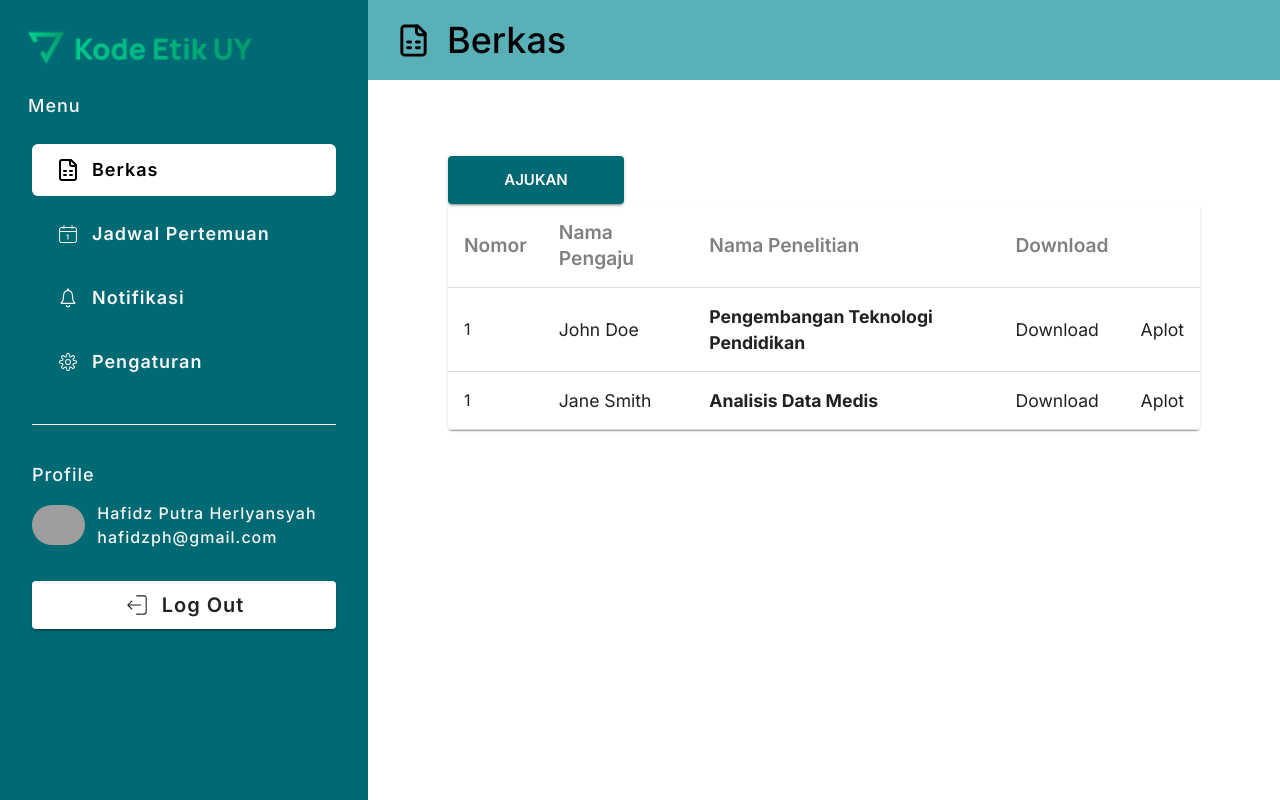
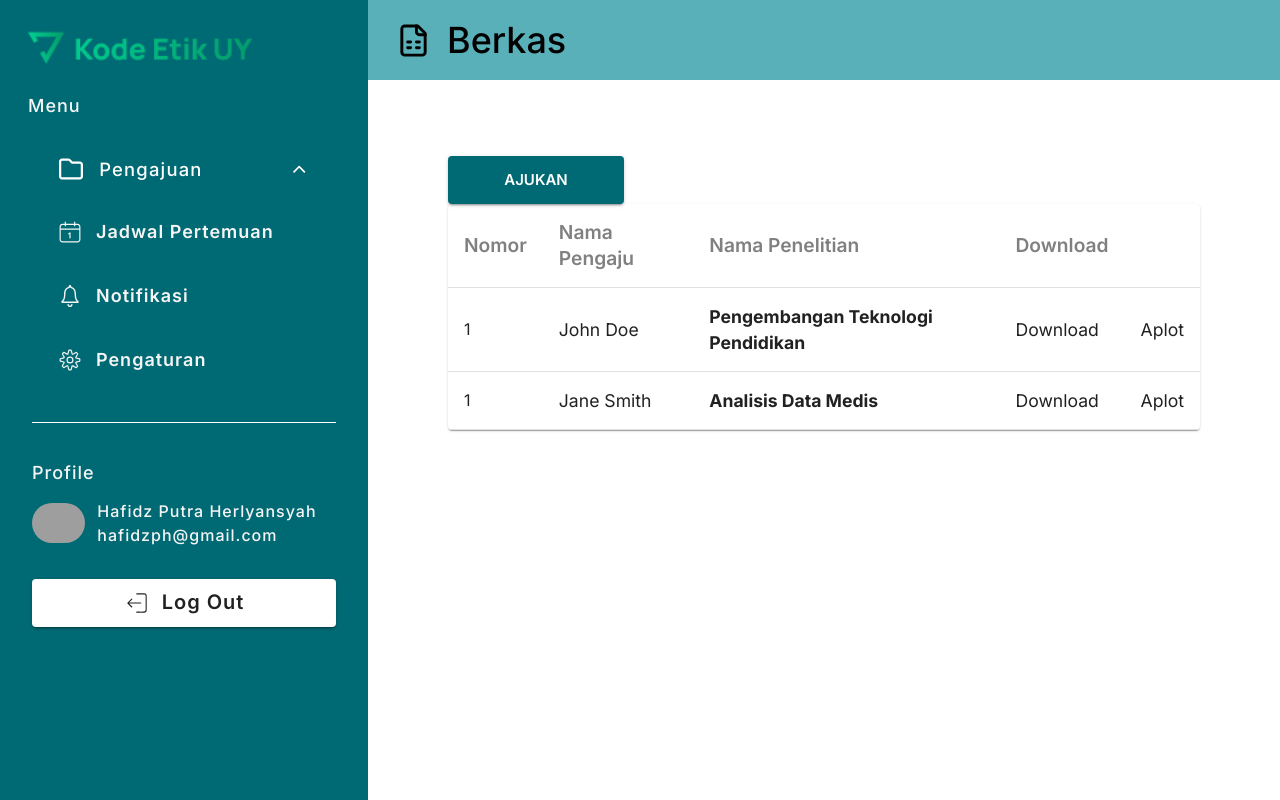
Before and after one commit to rioogp/komite-etik-UY, a React (Vite) app: page /berkas in a window 1280 px wide. Built offline with nearby package versions, Linux system fonts and the light colour scheme; grey boxes are pictures that could not be loaded.

Commit message:
add button collapse

```diff
--- a/package.json
+++ b/package.json
@@ -21,6 +21,7 @@
     "framer-motion": "^11.0.14",
     "localforage": "^1.10.0",
     "match-sorter": "^6.3.4",
+    "primereact": "^10.5.3",
     "react": "^18.2.0",
     "react-dom": "^18.2.0",
     "react-icons": "^5.0.1",
--- a/src/components/sidebar/SideNav.jsx
+++ b/src/components/sidebar/SideNav.jsx
@@ -1,12 +1,18 @@
 import { LuFileSpreadsheet } from "react-icons/lu";
-import { IoIosNotificationsOutline } from "react-icons/io";
+import {
+  IoIosArrowDown,
+  IoIosArrowUp,
+  IoIosNotificationsOutline,
+} from "react-icons/io";
 import { CiSettings, CiCalendarDate, CiLogout } from "react-icons/ci";
+import { FaRegFolder } from "react-icons/fa6";
 
 import Image from "../Image";
 import NavLinkRoute from "../NavLinkRoute";
 import { ThemeProvider } from "@emotion/react";
 import { theme } from "../../utils/theme";
-import { Button } from "@mui/material";
+import { Button, Collapse, Divider } from "@mui/material";
+import { useState } from "react";
 
 function SideNav() {
   const styleNav = ({ isActive }) =>
@@ -14,34 +20,80 @@ function SideNav() {
       ? "flex items-center gap-3 font-semibold text-lg py-3 px-6 transition-colors duration-300 bg-white text-black rounded-md"
       : "flex items-center gap-3 font-semibold text-lg py-3 px-6 transition-colors duration-300 hover:text-white hover:bg-color-secondary rounded-md";
 
+  const [isOpen, setIsOpen] = useState(false);
+
+  const toggleCollapse = () => {
+    setIsOpen(!isOpen);
+  };
+
   return (
     <div className="font-medium text-neutral-100 text-lg flex flex-col gap-5 tracking-[1px]">
       <span>Menu</span>
       <ul className="p-1 flex flex-col gap-3">
+        <ThemeProvider theme={theme}>
           <li>
+            <Button
+              onClick={toggleCollapse}
+              color="info"
+              sx={{
+                paddingX: "1.7rem",
+                paddingY: "0.55rem",
+                fontSize: "1.150rem",
+                letterSpacing: "1.2px",
+                textTransform: "none",
+                fontWeight: "500",
+                display: "flex",
+                alignItems: "center",
+                justifyContent: "space-between",
+                "&:hover": {
+                  backgroundColor: "#047e8a",
+                },
+              }}
+              className="w-full hover:bg-color-secondary"
+            >
+              <div className="flex justify-center items-center gap-4">
+                <FaRegFolder size={24} />
+                <span>Pengajuan</span>
+              </div>
+              {isOpen ? <IoIosArrowDown /> : <IoIosArrowUp />}
+            </Button>
+            <Collapse in={isOpen}>
+              <div className="flex flex-row gap-3 h-fit ps-8 pe-5">
+                <Divider
+                  style={{ background: "white", height: "auto" }}
+                  variant="middle"
+                  orientation="vertical"
+                />
+                <div className="w-full flex flex-col gap-7 mt-5">
                   <NavLinkRoute style={styleNav} to="/berkas">
-            <LuFileSpreadsheet size={24} />
                     <span>Berkas</span>
                   </NavLinkRoute>
+                  <NavLinkRoute style={styleNav} to="/berkas">
+                    <span>Berkas</span>
+                  </NavLinkRoute>
+                </div>
+              </div>
+            </Collapse>
           </li>
           <li>
             <NavLinkRoute style={styleNav} to="/rapat">
-            <CiCalendarDate size={24} />
+              <CiCalendarDate size={28} />
               <span>Jadwal Pertemuan</span>
             </NavLinkRoute>
           </li>
           <li>
             <NavLinkRoute style={styleNav} to="/notifikasi">
-            <IoIosNotificationsOutline size={24} />
+              <IoIosNotificationsOutline size={28} />
               <span>Notifikasi</span>
             </NavLinkRoute>
           </li>
           <li>
             <NavLinkRoute style={styleNav} to="/pengaturan">
-            <CiSettings size={24} />
+              <CiSettings size={28} />
               <span>Pengaturan</span>
             </NavLinkRoute>
           </li>
+
           <li className="my-6">
             <div className="border-t border-white"></div>
           </li>
@@ -62,7 +114,6 @@ function SideNav() {
             </div>
           </li>
           <li>
-          <ThemeProvider theme={theme}>
             <Button
               sx={{
                 marginTop: "20px",
@@ -77,8 +128,8 @@ function SideNav() {
               <CiLogout size={26} />
               Log Out
             </Button>
+          </li>
         </ThemeProvider>
-        </li>
       </ul>
     </div>
   );
```
Also changed, not shown: 1 other file (tests, documents, lock files or other folders). Lines whose indentation alone changed are shown as unchanged.
